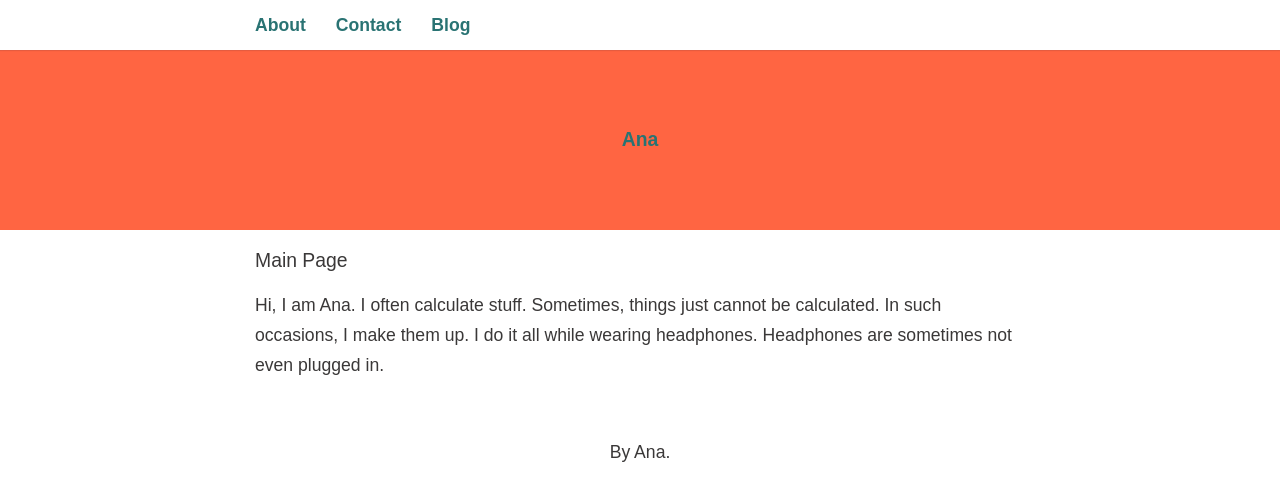
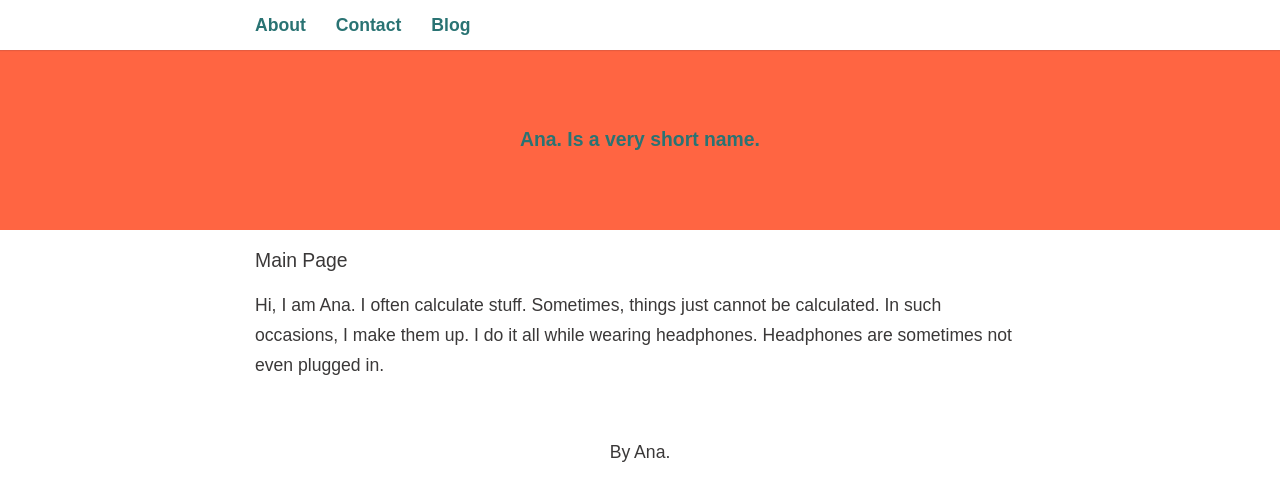
Before and after one commit to electro-swing/electro-swing.github.io, a Jekyll site: the page built from index.html, in a window 1280 px wide. Shown: the top 501 px of the page. Built offline with Jekyll 4.4.1, drawn with Linux system fonts in a browser that asks for light colours; some web fonts are replaced.

Commit message:
Update _config.yml

```diff
--- a/_config.yml
+++ b/_config.yml
@@ -1,4 +1,4 @@
-title: Ana
+title: Ana. Is a very short name.
 permalink: /blog/:year/:month/:day/:title
 github_username:  electro-swing
 theme: jekyll-theme-minimal
```
